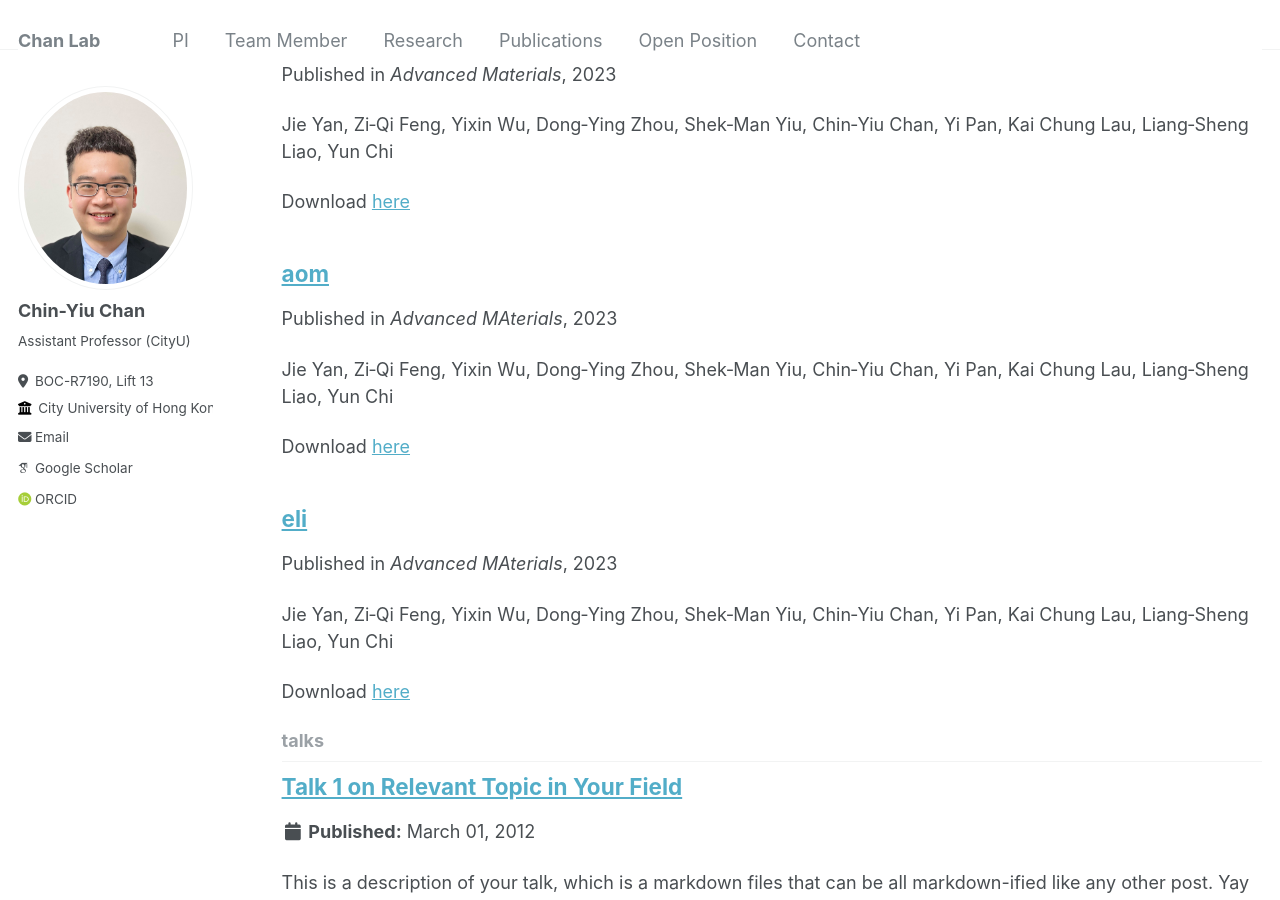
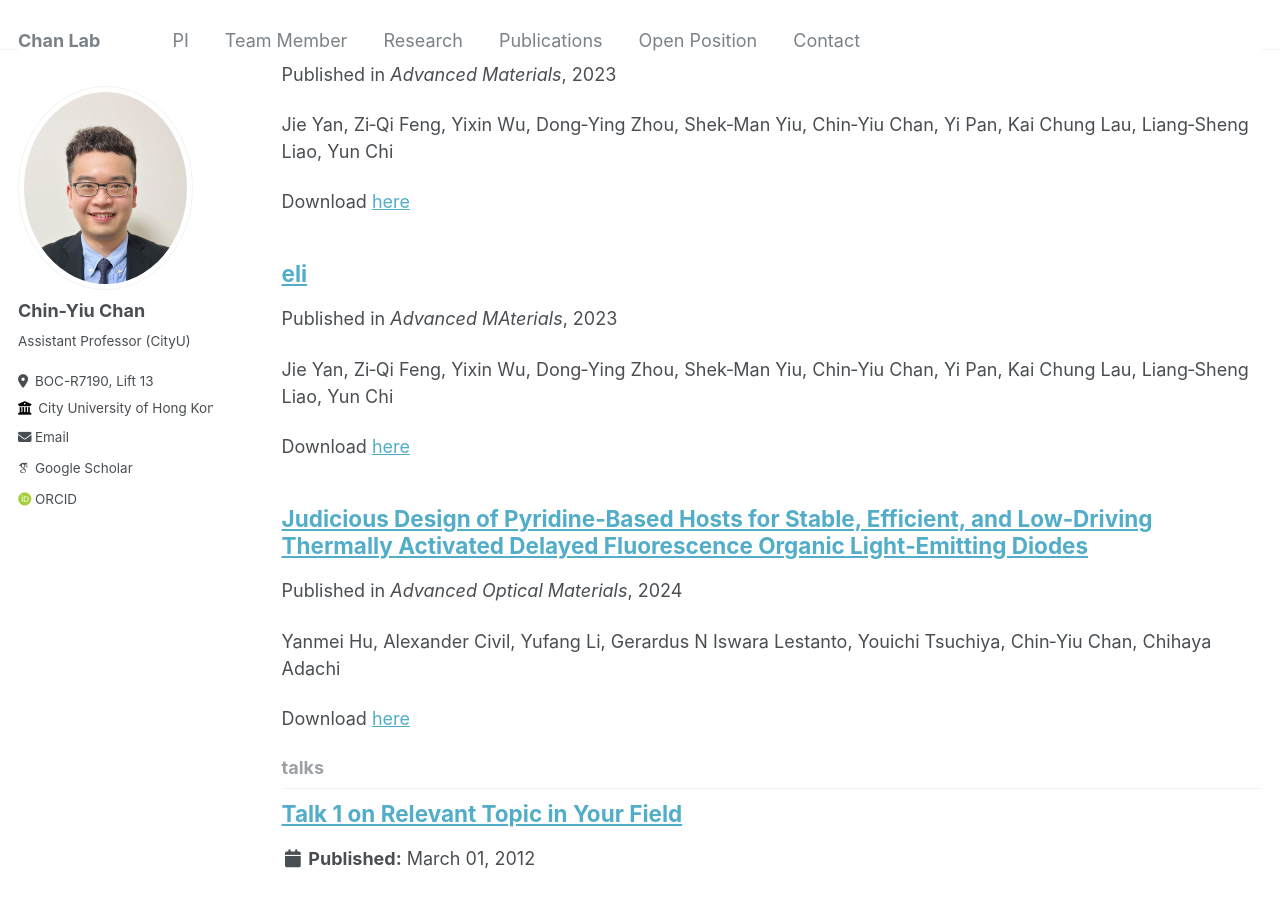
Before and after one commit to cychan-chem/chinychan.github.io, a Jekyll site: the page built from _pages/collection-archive.html, in a window 1280 px wide and 900 px high, scrolled down 1564 px. Built offline with Jekyll 4.4.1, drawn with Linux system fonts in a browser that asks for light colours; some web fonts are replaced; part of the change alters nothing that is shown.

Commit message:
Update 2024-AOM-02.md

```diff
--- a/_publications/2024-AOM-02.md
+++ b/_publications/2024-AOM-02.md
@@ -1,11 +1,11 @@
 ---
-title: "aom"
+title: "Judicious Design of Pyridine‐Based Hosts for Stable, Efficient, and Low‐Driving Thermally Activated Delayed Fluorescence Organic Light‐Emitting Diodes"
 collection: publications
-permalink: /publication/2023-AM-1
-excerpt: 'Jie Yan, Zi‐Qi Feng, Yixin Wu, Dong‐Ying Zhou, Shek‐Man Yiu, Chin‐Yiu Chan, Yi Pan, Kai Chung Lau, Liang‐Sheng Liao, Yun Chi'
-date: 2023-07-17
-venue: 'Advanced MAterials'
-paperurl: 'https://onlinelibrary.wiley.com/doi/full/10.1002/adma.202305273'
+permalink: /publication/2024-AOM-02
+excerpt: 'Yanmei Hu, Alexander Civil, Yufang Li, Gerardus N Iswara Lestanto, Youichi Tsuchiya, Chin‐Yiu Chan, Chihaya Adachi'
+date: 2024-01-02
+venue: 'Advanced Optical Materials'
+paperurl: 'https://onlinelibrary.wiley.com/doi/full/10.1002/adom.202302971'
 ---
 
-Efficient blue phosphors remain a formidable challenge for organic light-emitting diodes (OLEDs). To circumvent this obstacle, a series of Ir(III)-based carbene complexes bearing asymmetric di-N-aryl 6-(trifluoromethyl)-2H-imidazo[4,5-b]pyridin-2-ylidene chelates, namely, f-ct6a‒c, are synthesized, and their structures and photophysical properties are comprehensively investigated. Moreover, these emitters can undergo interconversion in refluxing 1,2,4-trichlorobenzene, catalyzed by a mixture of sodium acetate (NaOAc) and p-toluenesulfonic acid monohydrate (TsOH·H2O) without decomposition. All Ir(III) complexes present good photoluminescence quantum yield (ΦPL = 83–88%) with peak maximum (max.) at 443–452 nm and narrowed full width at half maximum (FWHM = 66–73 nm). Among all the fabricated OLED devices, f-ct6b delivers a max. external quantum efficiency (EQE) of 23.4% and Commission Internationale de L'Eclairage CIEx,y coordinates of (0.14, 0.12), whereas the hyper-OLED device based on f-ct6a and 5H,9H,11H,15H-[1,4] benzazaborino [2,3,4-kl][1,4]benzazaborino[4′,3′,2′:4,5][1,4]benzazaborino[3,2-b]phenazaborine-7,13-diamine, N7,N7,N13,N13,5,9,11,15-octaphenyl (ν-DABNA) exhibits max. EQE of 26.2% and CIEx,y of (0.12, 0.13). Finally, the corresponding tandem OLED with f-ct6b as dopant gives a max. luminance of over 10 000 cd m−2 and max. EQE of 42.1%, confirming their candidacies for making true-blue OLEDs.
+Although thermally activated delayed fluorescence (TADF) based organic light-emitting diodes (OLEDs) continue to achieve high efficiencies, their device stability still does not necessarily meet industrial standards. To improve device stability, careful design of a stable host material is crucial. Herein, with reference to a common p-type host material, 3,3′-di(9H-carbazol-9-yl)-1,1′-biphenyl (mCBP), three novel host materials based on a pyridine unit, mCBP-1N, CzPyPhCz, and CzPyBF, are systematically designed to improve the stabilities efficiently. The green and blue TADF OLEDs are fabricated with these three new hosts. The maximum external quantum efficiencies (EQEmaxs) of green OLEDs are 20.3 % and 14.0% for CzPyBF and mCBP hosts, respectively. Further, high EQEs of 19.2% and 12.9% are maintained even at 1000 cd m−2. Most importantly, the device lifetime of the CzPyBF host can achieve LT95 of 62.7 h, which is 2.5 times longer than that of mCBP. Also, lower turn-on voltages are achieved by using CzPyPhCz in blue and green devices. With host engineering, the TADF OLEDs are simultaneously improved with lower turn-on voltages, higher EQEs, and longer device lifetimes.
```
